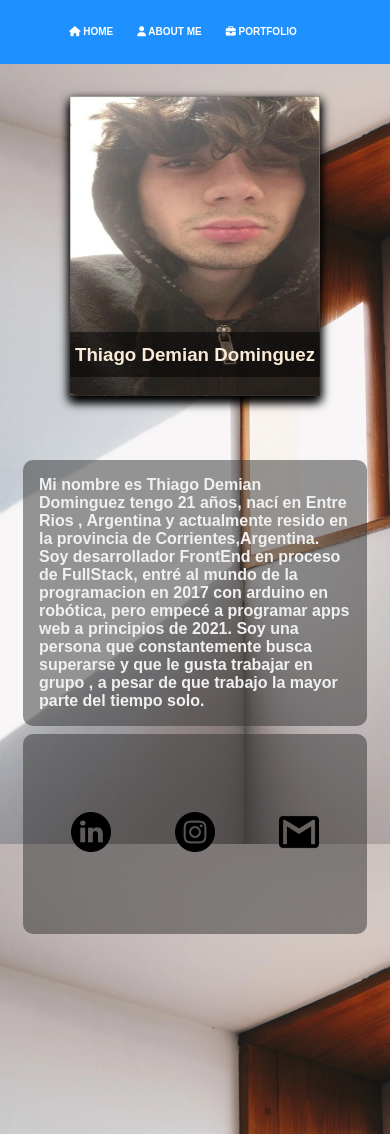
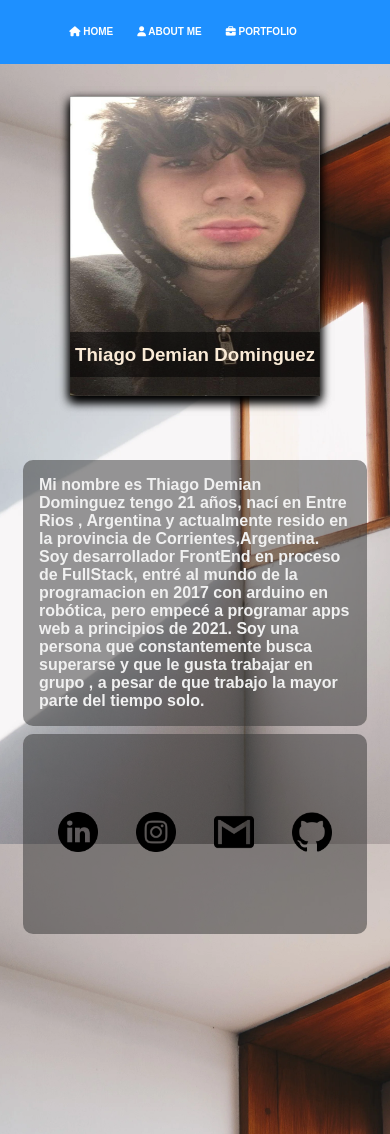
Before and after one commit to ThiagoDominguez/lab-programacion, a plain HTML site: page practicas/Portafolio/about-me.html in a window 390 px wide. Shown: the top 1134 px of the page. Drawn offline with Linux system fonts and the light colour scheme.

Commit message:
Fixing Responsive Design and adding github icon from contact

```diff
--- a/practicas/Portafolio/about-me.html
+++ b/practicas/Portafolio/about-me.html
@@ -35,6 +35,7 @@
               <a  target="_blank" href="https://www.linkedin.com/in/thiago-dominguez/"><img class="btn-social"src="assets/linkedin.png" alt="Contacto por linkedin"></a>
               <a " target="_blank" href="https://www.instagram.com/thiago.dominguez/"><img class="btn-social"src="assets/instagram (1).png" alt="Cuenta de instagram"></a>
               <a target="_blank" href="mailto:thiagodominguez4@gmail.com"><img  class="btn-social"src="assets/logotipo-de-gmail.png" alt="Correo de Gmail"></a>
+              <a target="_blank" href="https://github.com/ThiagoDominguez"><img  class="btn-social"src="assets/github.png" alt="Cuenta Github"></a>
         </div>
       </div>
   </div>
--- a/practicas/Portafolio/style.css
+++ b/practicas/Portafolio/style.css
@@ -190,7 +190,7 @@ svg {
 .container-contact {
   display: grid;
   background-color: rgba(50, 50, 50, 0.5);
-  grid-template-columns: repeat(3, 1fr);
+  grid-template-columns: repeat(4, 1fr);
   /* grid-template-rows: repeat(2, 1fr); */
   padding: 0 1rem;
   margin: -40px auto;
@@ -396,4 +396,8 @@ svg {
     margin: 2% 0;
     width: 100%;
   }
+  .container {
+    margin: 0;
+    height: 210vh;
+  }
 }
```
Also changed, not shown: practicas/Portafolio/assets/github.png (added).
